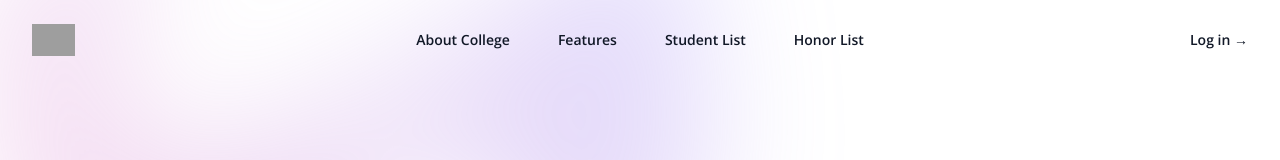
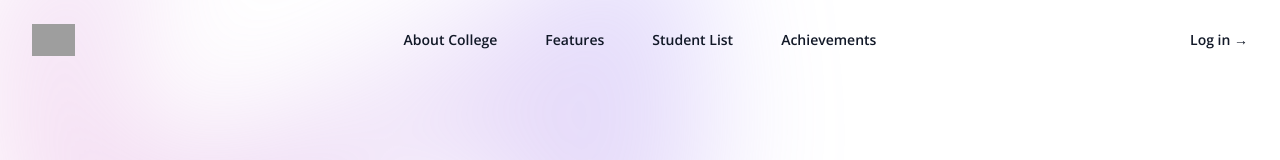
Before and after one commit to ThePlator/SACC_Minor_Project, a React (Vite) app: page / in a window 1280 px wide. Shown: the top 160 px of the page. Built offline with nearby package versions, Linux system fonts and the light colour scheme; grey boxes are pictures that could not be loaded.

Commit message:
Update Home.jsx

```diff
--- a/src/components/Home.jsx
+++ b/src/components/Home.jsx
@@ -6,7 +6,7 @@ const navigation = [
   { name: 'About College', href: '#' },
   { name: 'Features', href: '#' },
   { name: 'Student List', href: '/studentList' },
-  { name: 'Honor List', href: '/achievement' },
+  { name: 'Achievements', href: '/achievement' },
 ]
 
 export default function Home() {
```
